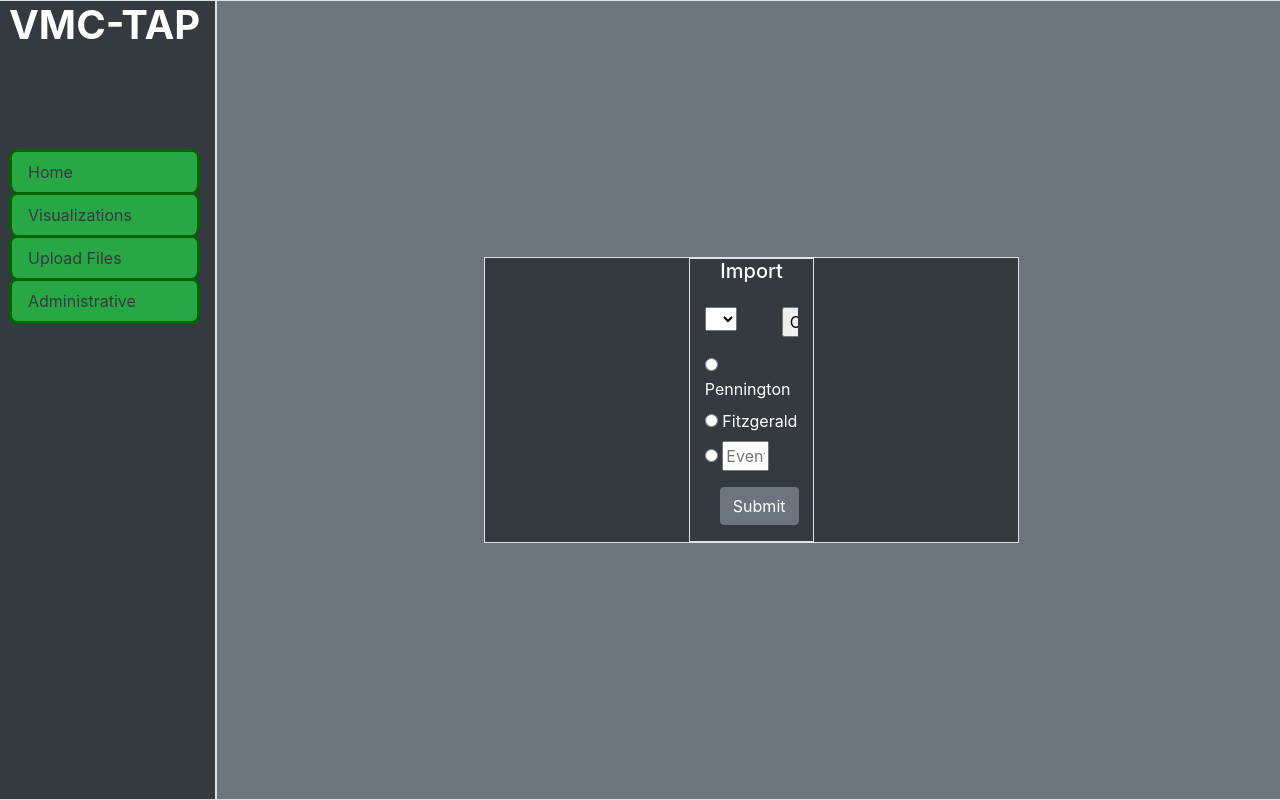
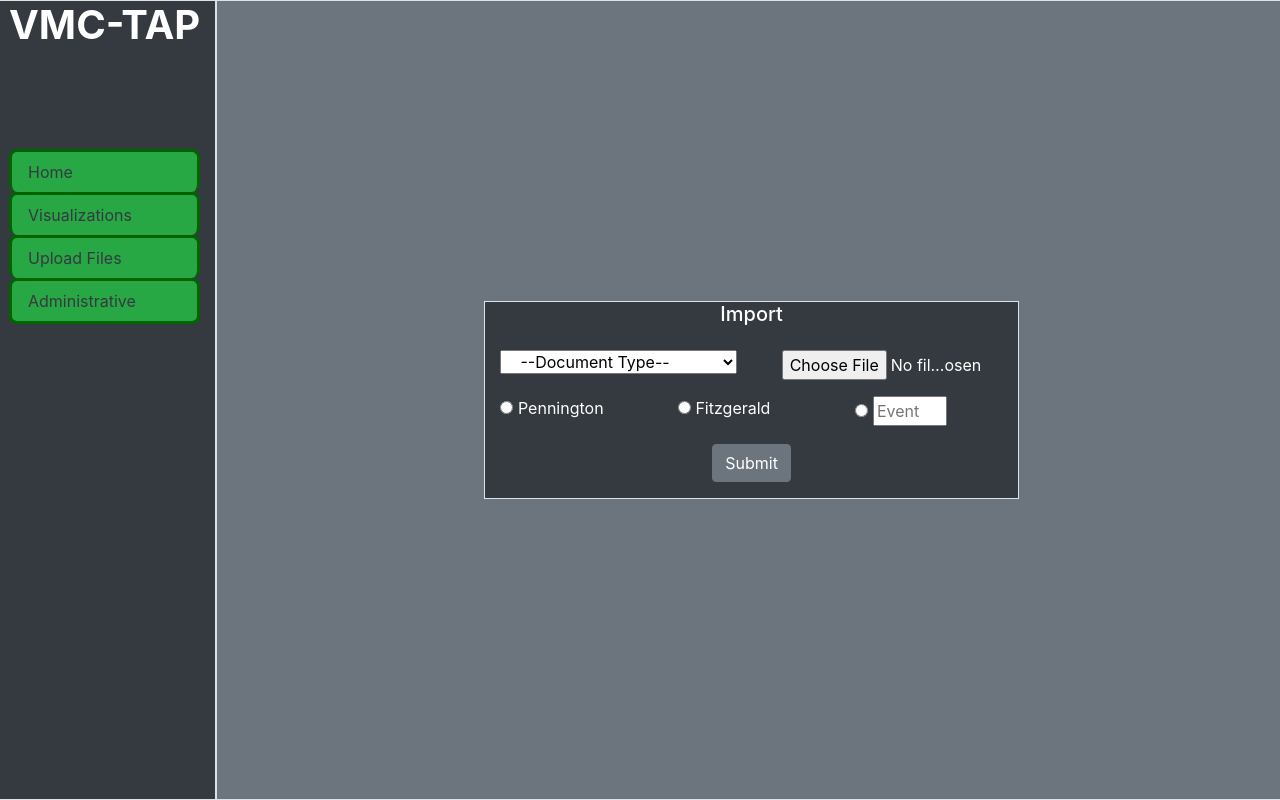
Before and after one commit to payton22/vmc-tracking-and-analytics-program, a Django app: page /import/ in a window 1280 px wide. Run offline with Django 3.2, Linux system fonts and the light colour scheme.

Commit message:
Conflicts
Handled minor merge conflicts with within importPage.html

```diff
--- a/pages/templates/pages/importPage.html
+++ b/pages/templates/pages/importPage.html
@@ -6,7 +6,7 @@
         <div class="container border w-50 bg-dark">
 
             <!-- Below the action attribute needs to have a URL to post data to (i.e. data parser) -->
-        <form class="border w-25 container" style=""  enctype="multipart/form-data" method="post" action="/parse/">
+        <form class="" style=""  enctype="multipart/form-data" method="post" action="/parse/">
 	    {% csrf_token %}
                 <div class="row">
                     <h5 class="col text-center">Import</h5>
```
